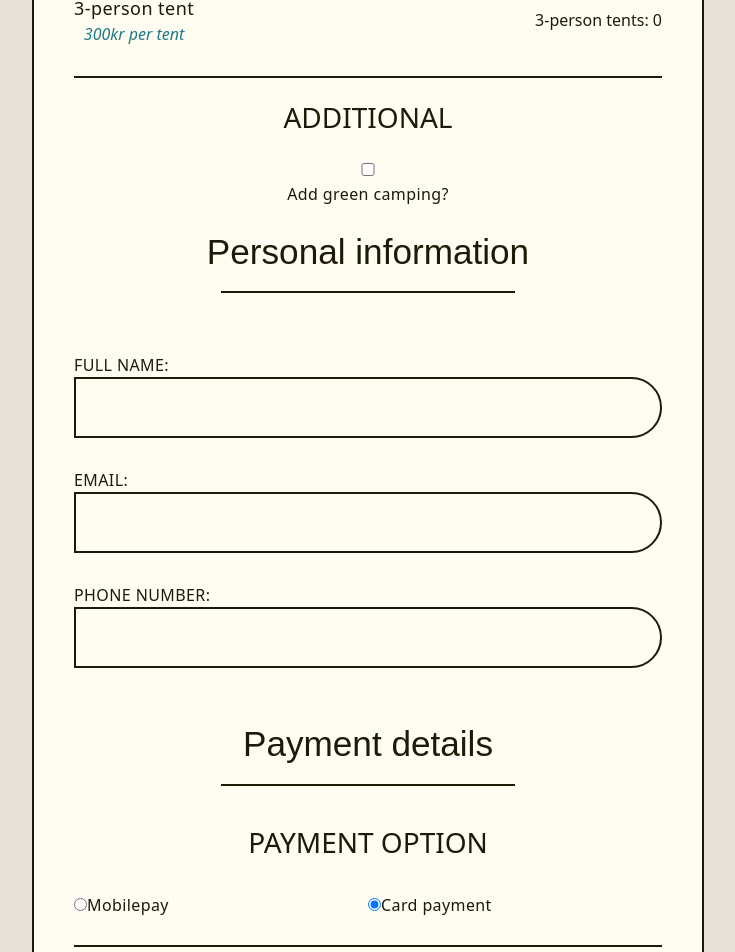
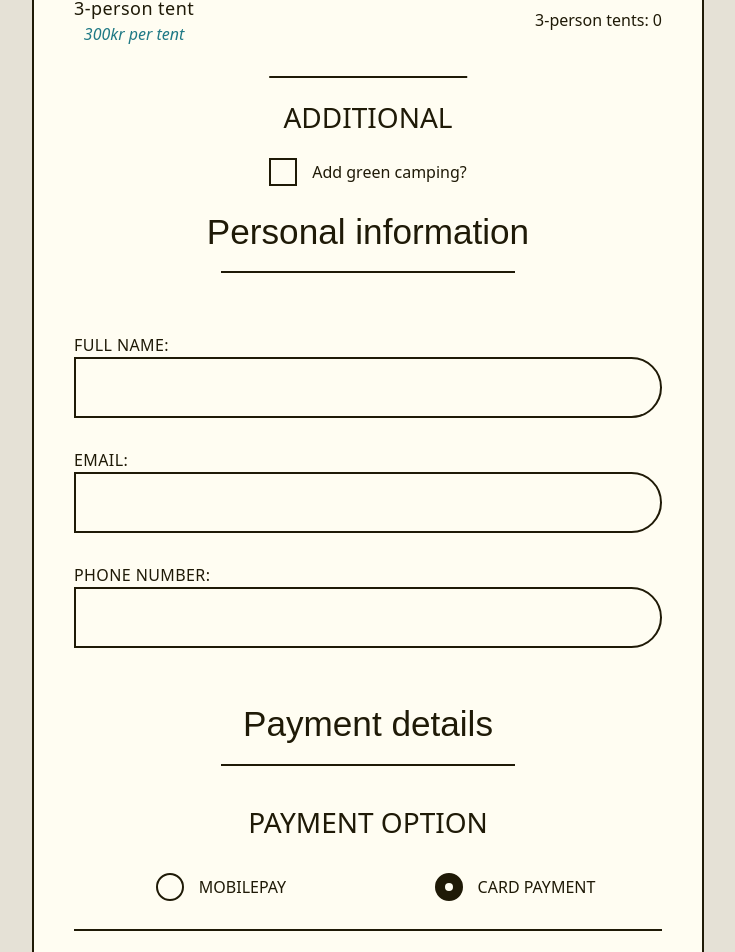
Before and after one commit to julielilly/sem3-eksamen-foofest-forked, a Next.js app: page /nicki in a window 1280 px wide. Shown: the part 603-1555 px from the top of the page, without its empty margins (272-1007 px from the left). Built offline with nearby package versions, Linux system fonts and the light colour scheme; no server answers; a web font is replaced by a local one.

Commit message:
functionality more or less ok in flow

```diff
--- a/src/app/styles/tailwind.css
+++ b/src/app/styles/tailwind.css
@@ -15,10 +15,11 @@
     @apply text-step-1 py-xs text-center;
   }
 
-  fieldset input:not(._payment_option_):not(._uniform_input_) {
+  fieldset
+    input:not(._payment_option_):not(._uniform_input_):not([type="checkbox"]) {
     @apply halfround-right bg-white text-foreground px-2xs w-full;
   }
-  label {
+  label:not(._option_) {
     @apply pt-s tracking-wide;
   }
 
@@ -95,4 +96,20 @@
   .col-main {
     grid-column: main;
   }
+
+  .custom-check {
+    @apply appearance-none cursor-pointer p-3  border-2 border-black bg-white checked:bg-black relative   max-w-fit transition-all;
+
+    &::before:checked {
+      @apply p-1 bg-white place-self-center content-[""] absolute top-2 left-2  bottom-2 rounded-sm transition-all;
+    }
+  }
+
+  .custom-radio {
+    @apply appearance-none cursor-pointer p-3 rounded-full border-2 border-black bg-white checked:bg-black relative   max-w-fit transition-all;
+
+    &::before:checked {
+      @apply p-1 bg-white place-self-center content-[""] absolute top-2 left-2  bottom-2 rounded-full transition-all;
+    }
+  }
 }
--- a/src/components/tickets/FormStepFormular.jsx
+++ b/src/components/tickets/FormStepFormular.jsx
@@ -1,6 +1,7 @@
 import React from "react";
 import { PaymentCardInput } from "@/stores/PaymentCardInput";
 import FormPaymentCard from "@/components/form/FormPaymentCard";
+import CheckboxRadio from "../common/CheckboxRadio";
 
 const FormStepFormular = ({ ticketData, setTicketData, campingAreas }) => {
   const {
@@ -123,10 +124,15 @@ const FormStepFormular = ({ ticketData, setTicketData, campingAreas }) => {
               <p>3-person tents: {ticketData.three_person_tents}</p>
             </section>
           </div>
-          <div className="_add_green_camping_">
-            <h3 className="underline-border before:top-0">ADDITIONAL</h3>
-            <input type="checkbox" id="green-camp" />{" "}
-            <label htmlFor="green-camp">Add green camping?</label>
+          <div className="_add_green_camping_ grid place-content-center">
+            <h3 className="underline-border before:top-0  ">ADDITIONAL</h3>
+
+            <div className="flex place-items-center gap-2xs">
+              <input type="checkbox" id="green-camp" className="custom-check" />
+              <label htmlFor="green-camp" className="_option_">
+                Add green camping?
+              </label>
+            </div>
           </div>
         </div>
       </fieldset>
@@ -154,32 +160,32 @@ const FormStepFormular = ({ ticketData, setTicketData, campingAreas }) => {
           Payment details
         </h2>
 
-        <section className="underline-border pt-2xs grid grid-cols-[1fr,1fr] [&>*]:text-nowrap">
+        <section className="underline-border pt-2xs grid grid-cols-[1fr,1fr] [&>*]:text-nowrap place-items-center [&>*]:hover:cursor-pointer">
           <h3 className="col-span-full pb-0">PAYMENT OPTION</h3>
 
-          <div>
+          <div className="flex items-center gap-2xs">
             <input
               type="radio"
               id="payment-mobilepay"
               name="payment"
               value="mobilepay"
-              className="_payment_option_"
+              className="_payment_option_ custom-radio"
             />
-            <label htmlFor="payment-mobilepay" className="_payment_option_">
+            <label htmlFor="payment-mobilepay" className="_option_">
               Mobilepay
             </label>
           </div>
 
-          <div>
+          <div className=" flex items-center gap-2xs">
             <input
               type="radio"
               id="payment-card"
               name="payment"
               value="card"
-              className="_payment_option_"
+              className="_payment_option_ custom-radio"
               defaultChecked
             />
-            <label htmlFor="payment-card" className="_payment_option_">
+            <label htmlFor="payment-card" className="_option_ ">
               Card payment
             </label>
           </div>
```
Also changed, not shown: src/components/common/CheckboxRadio.jsx (added).
